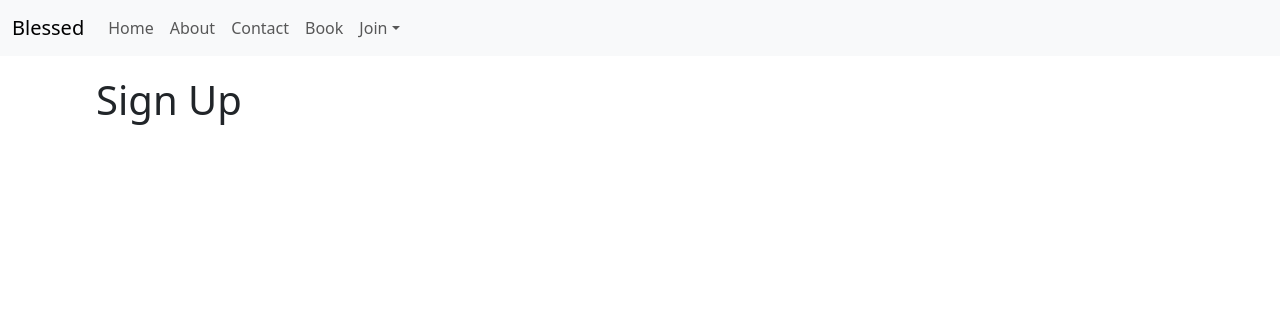
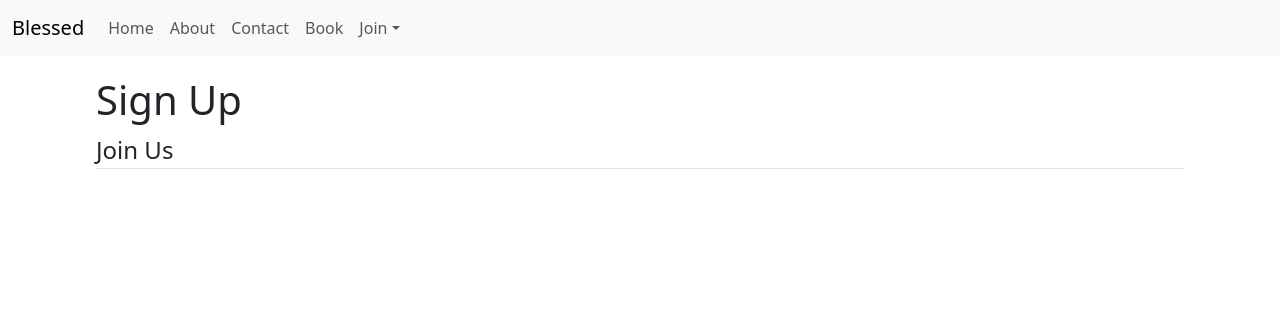
Before and after one commit to diegosno/project4, a Django app: page /signup/ in a window 1280 px wide. Shown: the top 316 px of the page. Run offline with Django 3.2, Linux system fonts and the light colour scheme.

Commit message:
Add a fieldset with a legend to display the 'Join Us' form in the template.

```diff
--- a/project4/users/templates/users/signup.html
+++ b/project4/users/templates/users/signup.html
@@ -6,6 +6,11 @@
         <h1>Sign Up</h1>
         <form method="POST">
             {% csrf_token %}
+            <fieldset class="form-group">
+                <legend class="border-bottom mb-4">Join Us</legend>
+
+            </fieldset>
+
 
         </form>
 
```
